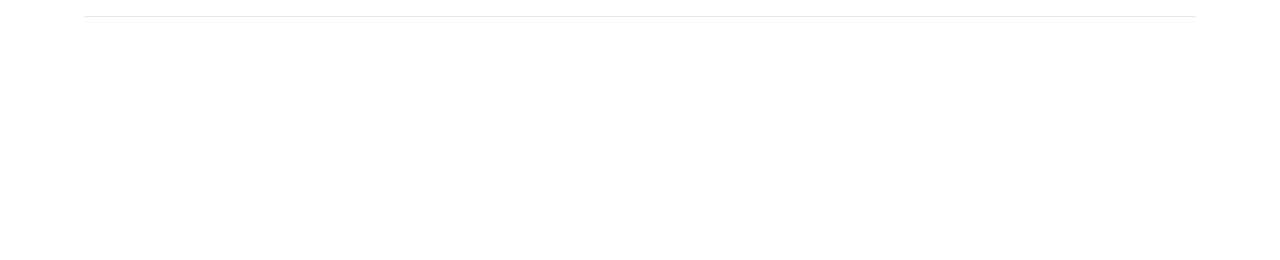
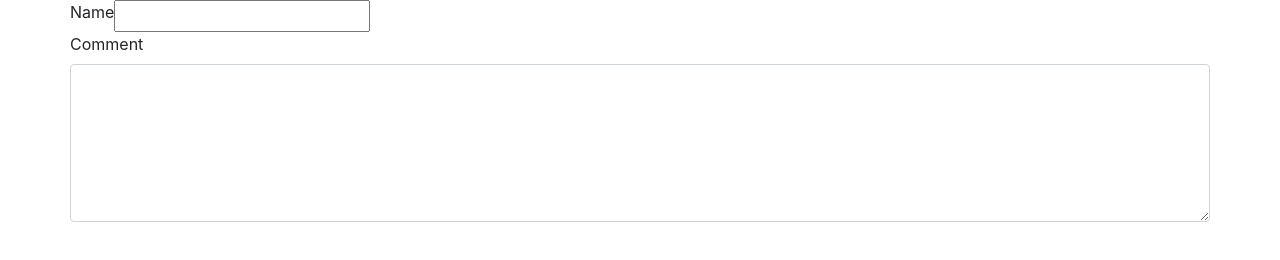
Before and after one commit to theo333/infinite-blessings, a React app: page /#/form in a window 1280 px wide. Built offline with nearby package versions, Linux system fonts and the light colour scheme.

Commit message:
add Home and BlessingsRequest components

```diff
--- /dev/null
+++ b/client/App.js
@@ -0,0 +1,14 @@
+import React from 'react';
+import { HashRouter as Router, Route } from 'react-router-dom';
+
+import Home from './components/Home';
+import BlessingsRequest from './components/BlessingsRequest';
+
+export default () => {
+  return (
+    <Router>
+      <Route exact path="/" component={Home} />
+      <Route exact path="/form" component={BlessingsRequest} />
+    </Router>
+  );
+};
--- /dev/null
+++ b/client/components/BlessingsRequest.js
@@ -0,0 +1,32 @@
+import React, { useState, useEffect } from 'react';
+
+export default () => {
+  const [name, setName] = useState('');
+  const [comment, setComment] = useState('');
+
+  useEffect(() => {
+    console.log('name: ', name);
+    console.log('comment: ', comment);
+  });
+
+  return (
+    <div id="blessings-form">
+      <form>
+        <div className="row">
+          <label htmlFor="name">Name</label>
+          <input name="name" value={name} onChange={e => setName(e.target.value)} />
+        </div>
+        <div className="row">
+          <label htmlFor="name">Comment</label>
+          <textarea
+            className="form-control"
+            rows="6"
+            name="comment"
+            value={comment}
+            onChange={e => setComment(e.target.value)}
+          />
+        </div>
+      </form>
+    </div>
+  );
+};
--- /dev/null
+++ b/client/components/Home.js
@@ -0,0 +1,15 @@
+import React, { Fragment } from 'react';
+import { Link } from 'react-router-dom';
+
+export default () => {
+  return (
+    <Fragment>
+      <h1>
+        BLESS YOU!
+        <br />
+        <span>Infinite Blessings Generator</span>
+      </h1>
+      <Link to="form">Click Here to Continue</Link>
+    </Fragment>
+  );
+};
--- a/client/index.js
+++ b/client/index.js
@@ -1,5 +1,7 @@
 import React from 'react';
 import ReactDOM from 'react-dom';
 
+import App from './App';
+
 const root = document.querySelector('#root');
-ReactDOM.render(<hr />, root);
+ReactDOM.render(<App />, root);
--- a/package.json
+++ b/package.json
@@ -5,10 +5,11 @@
   "main": "db.js",
   "dependencies": {
     "express": "^4.16.4",
+    "morgan": "^1.9.1",
     "pg": "^7.10.0",
-    "morgan": "^1.9.1",
     "react": "^16.8.3",
-    "react-dom": "^16.8.3"
+    "react-dom": "^16.8.3",
+    "react-router-dom": "^5.0.0"
   },
   "babel": {
     "presets": [
```
Also changed, not shown: public/index.html (+7 -4 lines), 1 other file.
